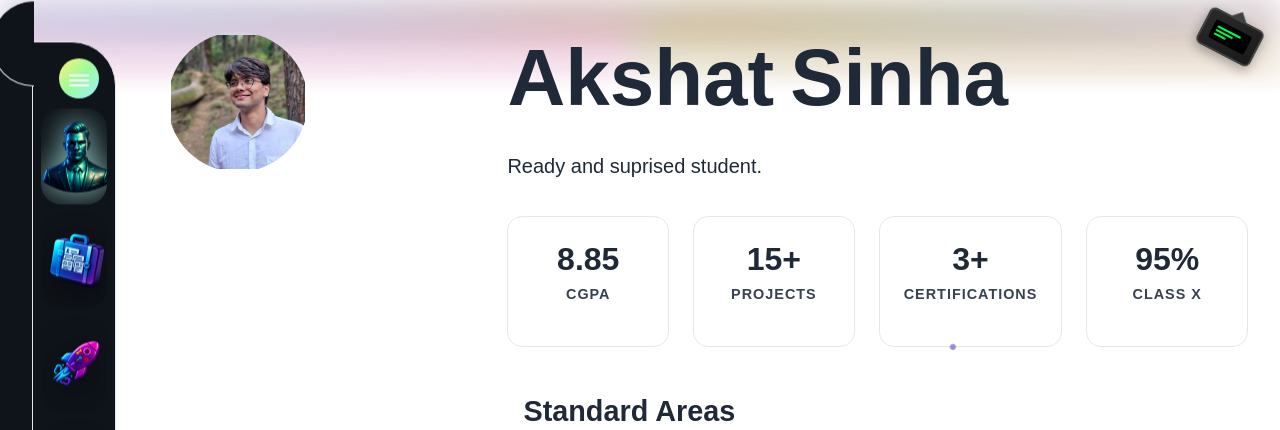
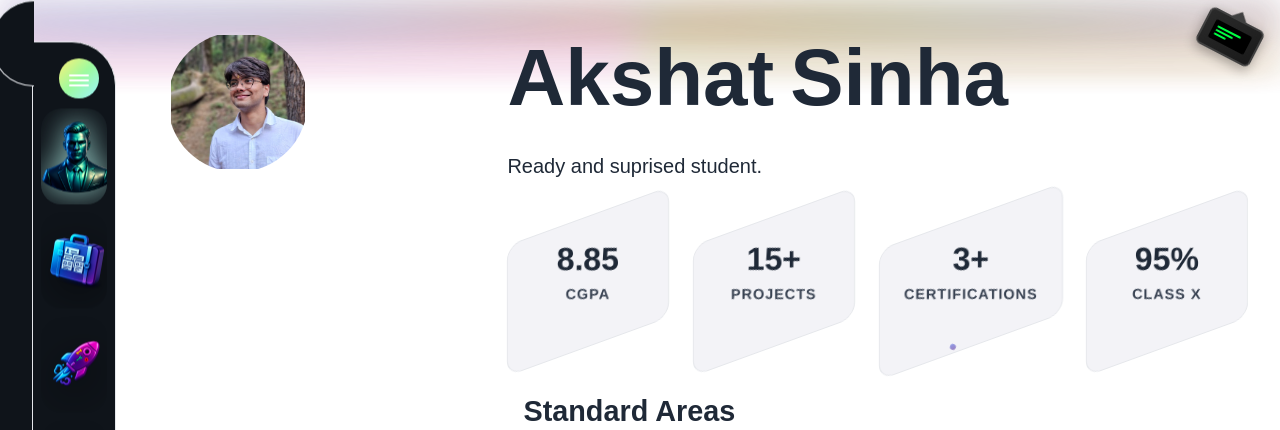
Before and after one commit to akshatsinha0/akshatsinhadotcom, a React (Vite) app: page / in a window 1280 px wide. Shown: the top 430 px of the page. Built offline with nearby package versions, Linux system fonts and the light colour scheme; a web font is replaced by a local one.

Commit message:
card divs ongoing

```diff
--- a/src/components/Contact/Contact.css
+++ b/src/components/Contact/Contact.css
@@ -20,7 +20,7 @@
   margin: 0 auto;
 }
 
-.social-link{position:relative;padding:1.1rem 2rem;border-radius:50px!important;display:flex;align-items:center;gap:1rem;text-decoration:none;overflow:visible;transition:all .3s ease;border:1.5px solid #e5e7eb;background:#fff;opacity:0;transform:translateY(20px);animation:socialLinkSlideIn .6s ease-out var(--delay) forwards}
+.social-link{position:relative;padding:1.1rem 2rem;border-radius:50px!important;display:flex;align-items:center;gap:1rem;text-decoration:none;overflow:visible;transition:all .3s ease;border:1.5px solid #e5e7eb;background:rgb(243,243,247);opacity:0;transform:translateY(20px);animation:socialLinkSlideIn .6s ease-out var(--delay) forwards}
 
 @keyframes socialLinkSlideIn {
   to {
--- a/src/components/Description/Description.css
+++ b/src/components/Description/Description.css
@@ -371,12 +371,12 @@
   animation: fadeInUp 1s ease-out 1.1s forwards;
 }
 
-.stat-item{text-align:center;position:relative;padding:1.5rem;border-radius:15px;background:#fff;border:1px solid #e5e7eb;cursor:pointer;transition:all .4s cubic-bezier(.23,1,.32,1);overflow:visible}
+.stat-item{text-align:center;position:relative;padding:1.5rem;border-radius:15px;background:rgb(243,243,247);border:1px solid #e5e7eb;cursor:pointer;transition:all .4s cubic-bezier(.23,1,.32,1);overflow:visible;transform:skewY(-20deg)}
 .stat-item::before{content:"";position:absolute;inset:-2px;border-radius:20px;padding:2px;background:conic-gradient(from 0deg,#ff6ad5,#ff5b7b,#ffb77a,#ff8a3d,#ff6ad5);-webkit-mask:linear-gradient(#000 0 0) content-box,linear-gradient(#000 0 0);-webkit-mask-composite:xor;mask-composite:exclude;opacity:0;transition:opacity .2s ease;pointer-events:none;z-index:0}
 .stat-item:hover::before{opacity:1}
 .stat-item::after{content:"";position:absolute;inset:-14px;border-radius:20px;background:conic-gradient(from 0deg,#ff6ad5,#ff5b7b,#ffb77a,#ff8a3d,#ff6ad5);filter:blur(26px);opacity:0;transition:opacity .2s ease;pointer-events:none;z-index:-1}
 .stat-item:hover::after{opacity:.6}
-.stat-item:hover{transform:none;box-shadow:none}
+.stat-item:hover{transform:skewY(-20deg);box-shadow:none}
 
 .stat-item.clicked {
   animation: statExplode 0.6s ease-out;
@@ -384,9 +384,9 @@
 }
 
 @keyframes statExplode {
-  0% { transform: scale(1); }
-  50% { transform: scale(1.2) rotate(5deg); }
-  100% { transform: scale(1); }
+  0% { transform: skewY(-20deg) scale(1); }
+  50% { transform: skewY(-20deg) scale(1.2) rotate(5deg); }
+  100% { transform: skewY(-20deg) scale(1); }
 }
 
 .stat-detail {
@@ -396,6 +396,8 @@
   opacity: 0;
   transition: opacity 0.3s ease;
 }
+/* Counter-skew the inner content so text remains straight */
+.stat-item > * { transform: skewY(20deg); }
 
 .stat-item:hover .stat-detail {
   opacity: 1;
@@ -424,7 +426,7 @@
 .expertise-grid.scatter .card-content{opacity:1;transform:translateY(0)}
 .expertise-grid.scatter .expertise-card:hover{z-index:10}
 
-.expertise-card{background:#fff;border-radius:15px;padding:1.5rem;border:1px solid #e5e7eb;cursor:pointer;transition:transform .45s cubic-bezier(.2,.9,.2,1),box-shadow .3s;overflow:visible;position:absolute;top:0;left:0;width:100%;z-index:0;isolation:isolate}
+.expertise-card{background:rgb(243,243,247);border-radius:15px;padding:1.5rem;border:1px solid #e5e7eb;cursor:pointer;transition:transform .45s cubic-bezier(.2,.9,.2,1),box-shadow .3s;overflow:visible;position:absolute;top:0;left:0;width:100%;z-index:0;isolation:isolate}
 .expertise-card::before{content:"";position:absolute;inset:-2px;border-radius:20px;padding:2px;background:conic-gradient(from 0deg,#ff6ad5,#ff5b7b,#ffb77a,#ff8a3d,#ff6ad5);-webkit-mask:linear-gradient(#000 0 0) content-box,linear-gradient(#000 0 0);-webkit-mask-composite:xor;mask-composite:exclude;opacity:0;transition:opacity .5s ease-out;pointer-events:none;z-index:-1}
 .expertise-card:hover::before{opacity:1}
 .expertise-card::after{content:"";position:absolute;inset:-14px;border-radius:20px;padding:14px;background:conic-gradient(from 0deg,#ff6ad5,#ff5b7b,#ffb77a,#ff8a3d,#ff6ad5);-webkit-mask:linear-gradient(#000 0 0) content-box,linear-gradient(#000 0 0);-webkit-mask-composite:xor;mask-composite:exclude;filter:blur(28px);opacity:0;transition:opacity .5s ease-out;pointer-events:none;z-index:-1}
```
